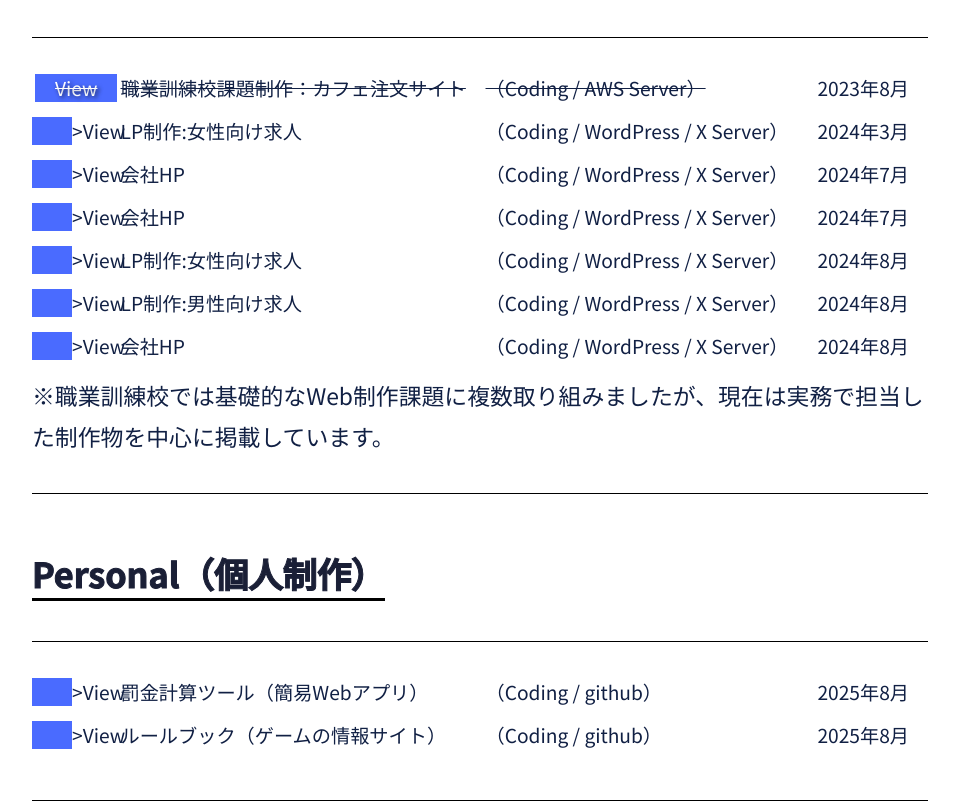
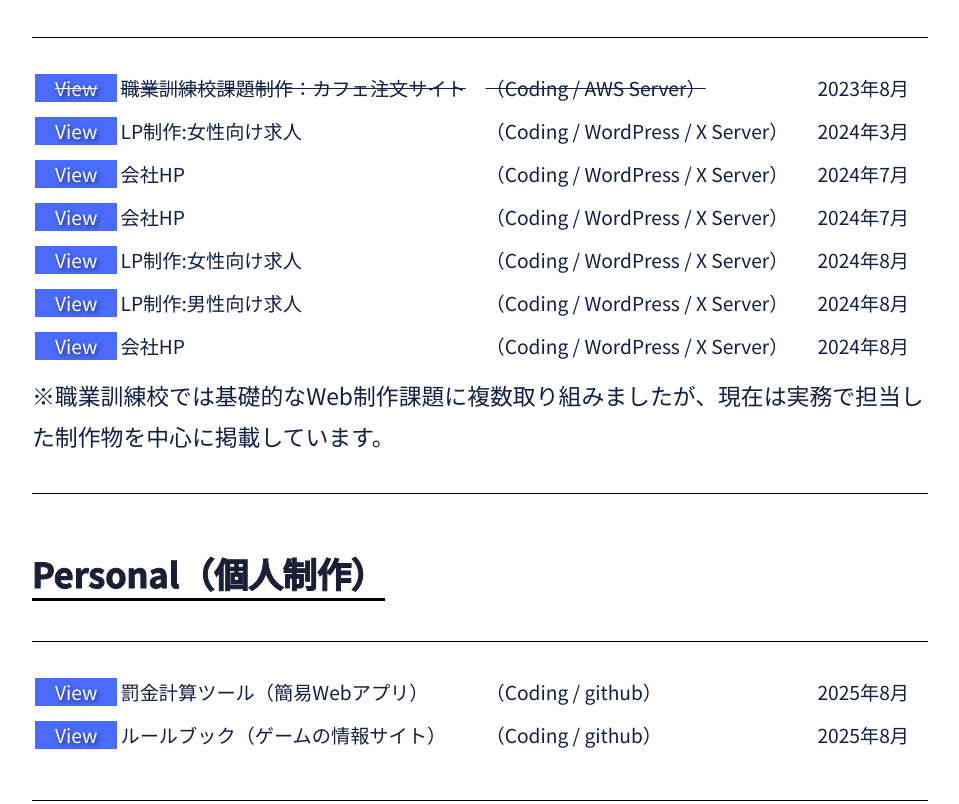
Before and after one commit to Tofu-poupee/nozawa_Portfolio, a plain HTML site: page index.html in a window 1280 px wide. Shown: the part 1728-2532 px from the top of the page, without its empty margins (160-1119 px from the left). Drawn offline with Linux system fonts and the light colour scheme; a web font is replaced by a local one.

Commit message:
Update index.html

```diff
--- a/index.html
+++ b/index.html
@@ -107,7 +107,7 @@
                     </li>
                     <li>
                         <dl>
-                            <dt><a href="https://tobita-navi.com/" target="_blank" rel="noopener"></a>>View</a></dt>
+                            <dt><a href="https://tobita-navi.com/" target="_blank" rel="noopener">View</a></dt>
                             <dt>LP制作:女性向け求人</dt>
                             <dd>（Coding / WordPress / X Server）</dd>
                             <dd class="year">2024年3月</dd>
@@ -115,7 +115,7 @@
                     </li>
                     <li>
                         <dl>
-                            <dt><a href="https://triumph-company.com/" target="_blank" rel="noopener"></a>>View</a></dt>
+                            <dt><a href="https://triumph-company.com/" target="_blank" rel="noopener">View</a></dt>
                             <dt>会社HP</dt>
                             <dd>（Coding / WordPress / X Server）</dd>
                             <dd class="year">2024年7月</dd>
@@ -123,7 +123,7 @@
                     </li>
                     <li>
                         <dl>
-                            <dt><a href="https://jbra.jp/" target="_blank" rel="noopener"></a>>View</a></dt>
+                            <dt><a href="https://jbra.jp/" target="_blank" rel="noopener">View</a></dt>
                             <dt>会社HP</dt>
                             <dd>（Coding / WordPress / X Server）</dd>
                             <dd class="year">2024年7月</dd>
@@ -131,7 +131,7 @@
                     </li>
                     <li>
                         <dl>
-                            <dt><a href="https://lp.smatch-love.app/guest/" target="_blank" rel="noopener"></a>>View</a></dt>
+                            <dt><a href="https://lp.smatch-love.app/guest/" target="_blank" rel="noopener">View</a></dt>
                             <dt>LP制作:女性向け求人</dt>
                             <dd>（Coding / WordPress / X Server）</dd>
                             <dd class="year">2024年8月</dd>
@@ -139,7 +139,7 @@
                     </li>
                     <li>
                         <dl>
-                            <dt><a href="https://lp.smatch-love.app/cast/" target="_blank" rel="noopener"></a>>View</a></dt>
+                            <dt><a href="https://lp.smatch-love.app/cast/" target="_blank" rel="noopener">View</a></dt>
                             <dt>LP制作:男性向け求人</dt>
                             <dd>（Coding / WordPress / X Server）</dd>
                             <dd class="year">2024年8月</dd>
@@ -147,7 +147,7 @@
                     </li>
                     <li>
                         <dl>
-                            <dt><a href="https://estate-east.com/" target="_blank" rel="noopener"></a>>View</a></dt>
+                            <dt><a href="https://estate-east.com/" target="_blank" rel="noopener">View</a></dt>
                             <dt>会社HP</dt>
                             <dd>（Coding / WordPress / X Server）</dd>
                             <dd class="year">2024年8月</dd>
@@ -166,7 +166,7 @@
                 <ul>
                     <li>
                         <dl>
-                            <dt><a href="https://tofu-poupee.github.io/ubuv_police_finesystem/" target="_blank" rel="noopener"></a>>View</a></dt>
+                            <dt><a href="https://tofu-poupee.github.io/ubuv_police_finesystem/" target="_blank" rel="noopener">View</a></dt>
                             <dt>罰金計算ツール（簡易Webアプリ）</dt>
                             <dd>（Coding / github）</dd>
                             <dd class="year">2025年8月</dd>
@@ -174,7 +174,7 @@
                     </li>
                     <li>
                         <dl>
-                            <dt><a href="https://tofu-poupee.github.io/ubuv_police_manual/" target="_blank" rel="noopener"></a>>View</a></dt>
+                            <dt><a href="https://tofu-poupee.github.io/ubuv_police_manual/" target="_blank" rel="noopener">View</a></dt>
                             <dt>ルールブック（ゲームの情報サイト）</dt>
                             <dd>（Coding / github）</dd>
                             <dd class="year">2025年8月</dd>
```
